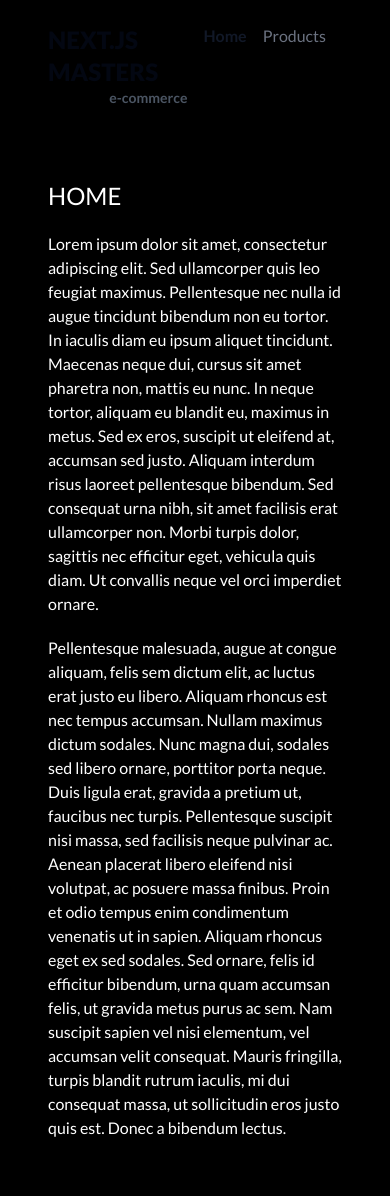
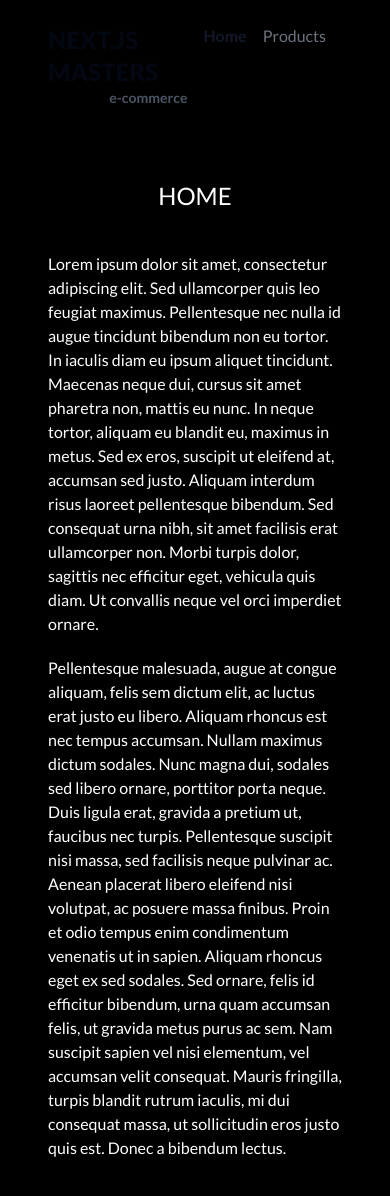
Before and after one commit to jaroslawkucharski/nextjs14masters, a Next.js app: page / in a window 390 px wide. Shown: the top 1196 px of the page. Built offline with nearby package versions, Linux system fonts and the light colour scheme.

Commit message:
updated page.tsx and add products/page.tsx

```diff
--- a/src/app/page.tsx
+++ b/src/app/page.tsx
@@ -1,9 +1,11 @@
 export default async function Home() {
 	return (
 		<>
-			<h2 className="text-2xl">HOME</h2>
+			<h2 className="mb-10 text-center text-2xl md:text-left lg:text-left">
+				HOME
+			</h2>
 
-			<p className="mt-5">
+			<p className="mb-5">
 				Lorem ipsum dolor sit amet, consectetur adipiscing elit. Sed ullamcorper
 				quis leo feugiat maximus. Pellentesque nec nulla id augue tincidunt
 				bibendum non eu tortor. In iaculis diam eu ipsum aliquet tincidunt.
@@ -16,7 +18,7 @@ export default async function Home() {
 				imperdiet ornare.
 			</p>
 
-			<p className="mt-5">
+			<p className="mb-5">
 				Pellentesque malesuada, augue at congue aliquam, felis sem dictum elit,
 				ac luctus erat justo eu libero. Aliquam rhoncus est nec tempus accumsan.
 				Nullam maximus dictum sodales. Nunc magna dui, sodales sed libero
--- /dev/null
+++ b/src/app/products/page.tsx
@@ -0,0 +1,22 @@
+import { type Metadata } from "next";
+import { getProducts } from "@/api/products";
+import { ProductList } from "@/ui/organisms/ProductList";
+
+export const metadata: Metadata = {
+	title: "Products - Next.js Masters",
+	description: "Products page.",
+};
+
+export default async function ProductsPage() {
+	const products = await getProducts();
+
+	return (
+		<>
+			<h2 className="mb-10 text-center text-2xl md:text-left lg:text-left">
+				PRODUCTS
+			</h2>
+
+			<ProductList products={products} />
+		</>
+	);
+}
```
